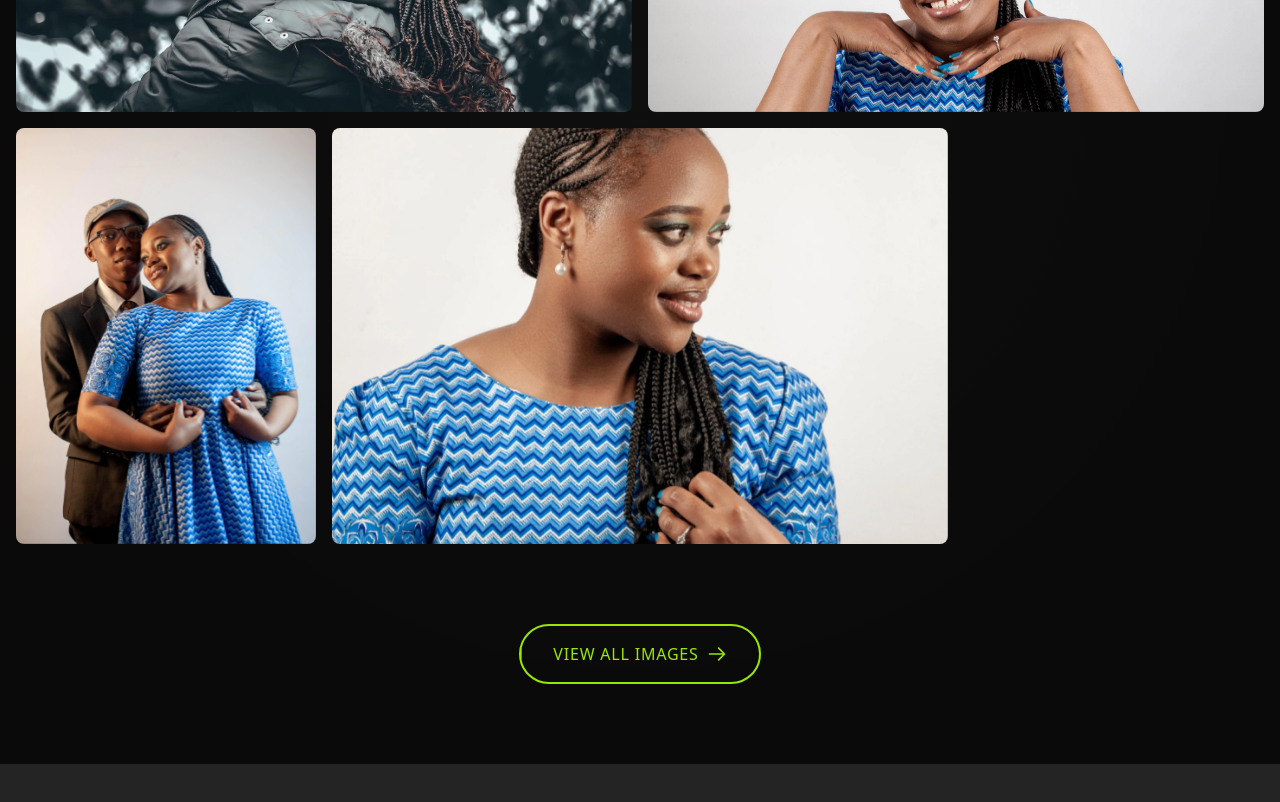
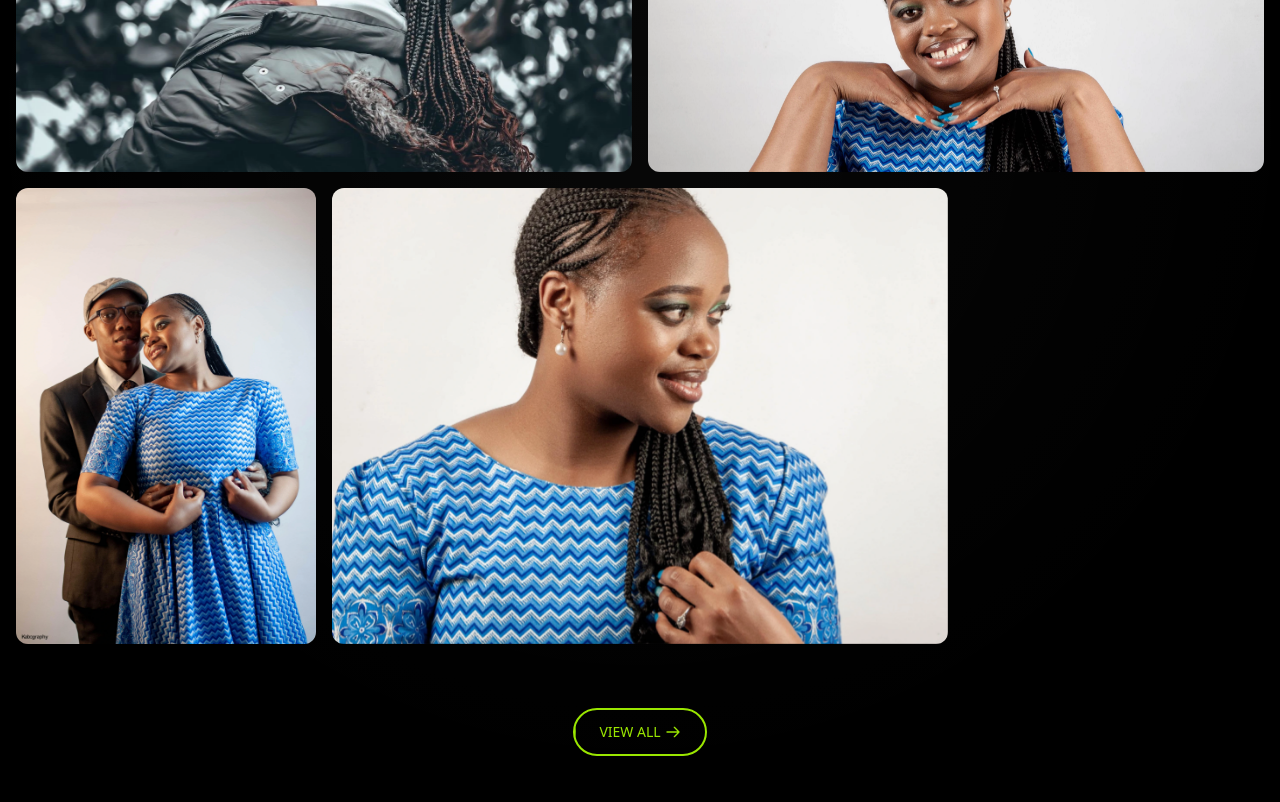
Before and after one commit to kamohelomokhethi137/kabography, a React (Vite) app: page /gallery in a window 1280 px wide. Shown: the part 600-1402 px from the top of the page. Before the commit the page ends 1364 px from the top, so only its background shows below. Built offline with nearby package versions, Linux system fonts and the light colour scheme; a web font is replaced by a local one.

Commit message:
performance issues

```diff
--- /dev/null
+++ b/src/data/galleryData.jsx
@@ -0,0 +1,53 @@
+import Image1 from '../assets/gallery/1.webp';
+import Image2 from '../assets/gallery/2.webp';
+import Image3 from '../assets/gallery/3.webp';
+import Image4 from '../assets/gallery/4.webp';
+import Image5 from '../assets/gallery/5.webp';
+import Image6 from '../assets/gallery/6.webp';
+import Image7 from '../assets/gallery/7.webp';
+import Image8 from '../assets/gallery/8.webp';
+import Image9 from '../assets/gallery/9.webp';
+import Image10 from '../assets/gallery/10.webp';
+import Image11 from '../assets/gallery/11.webp';
+import Image12 from '../assets/gallery/12.webp';
+import Image13 from '../assets/gallery/13.webp';
+import Image14 from '../assets/gallery/14.webp';
+import Image15 from '../assets/gallery/15.webp';
+import Image16 from '../assets/gallery/16.webp';
+import Image17 from '../assets/gallery/17.webp';
+import Image18 from '../assets/gallery/18.webp';
+import Image19 from '../assets/gallery/19.webp';
+import Image20 from '../assets/gallery/20.webp';
+import Image21 from '../assets/gallery/21.webp';
+import Image23 from '../assets/gallery/23.webp';
+import Image24 from '../assets/gallery/24.webp';
+import Image25 from '../assets/gallery/25.webp';
+
+const images = [
+  { src: Image1, width: 800, height: 1200 },
+  { src: Image2, width: 1200, height: 800 },
+  { src: Image3, width: 800, height: 1200 },
+  { src: Image4, width: 1200, height: 800 },
+  { src: Image5, width: 800, height: 1200 },
+  { src: Image6, width: 1200, height: 800 },
+  { src: Image7, width: 800, height: 1200 },
+  { src: Image8, width: 1200, height: 800 },
+  { src: Image9, width: 800, height: 1200 },
+  { src: Image10, width: 1200, height: 800 },
+  { src: Image11, width: 800, height: 1200 },
+  { src: Image12, width: 1200, height: 800 },
+  { src: Image13, width: 800, height: 1200 },
+  { src: Image14, width: 1200, height: 800 },
+  { src: Image15, width: 800, height: 1200 },
+  { src: Image16, width: 1200, height: 800 },
+  { src: Image17, width: 800, height: 1200 },
+  { src: Image18, width: 1200, height: 800 },
+  { src: Image19, width: 800, height: 1200 },
+  { src: Image20, width: 1200, height: 1200 },
+  { src: Image21, width: 800, height: 1200 },
+  { src: Image23, width: 1200, height: 800 },
+  { src: Image24, width: 800, height: 1200 },
+  { src: Image25, width: 1200, height: 800 },
+];
+
+export default images;
--- a/src/pages/Gallery.jsx
+++ b/src/pages/Gallery.jsx
@@ -1,186 +1,105 @@
 import { useRef, useEffect, useState } from 'react';
-import { motion, AnimatePresence } from 'framer-motion';
+import { motion } from 'framer-motion';
 import { gsap } from 'gsap';
 import { ScrollTrigger } from 'gsap/ScrollTrigger';
 
-import Image1 from '../assets/gallery/1.webp';
-import Image2 from '../assets/gallery/2.webp';
-import Image3 from '../assets/gallery/3.webp';
-import Image4 from '../assets/gallery/4.webp';
-import Image5 from '../assets/gallery/5.webp';
-import Image6 from '../assets/gallery/6.webp';
-import Image7 from '../assets/gallery/7.webp';
-import Image8 from '../assets/gallery/8.webp';
-import Image9 from '../assets/gallery/9.webp';
-import Image10 from '../assets/gallery/10.webp';
-import Image11 from '../assets/gallery/11.webp';
-import Image12 from '../assets/gallery/12.webp';
-import Image13 from '../assets/gallery/13.webp';
-import Image14 from '../assets/gallery/14.webp';
-import Image15 from '../assets/gallery/15.webp';
-import Image16 from '../assets/gallery/16.webp';
-import Image17 from '../assets/gallery/17.webp';
-import Image18 from '../assets/gallery/18.webp';
-import Image19 from '../assets/gallery/19.webp';
-import Image20 from '../assets/gallery/20.webp';
-import Image21 from '../assets/gallery/21.webp';
-import Image23 from '../assets/gallery/23.webp';
-import Image24 from '../assets/gallery/24.webp';
-import Image25 from '../assets/gallery/25.webp';
+import images from '../data/galleryData';
 
-if (typeof window !== 'undefined') {
-  gsap.registerPlugin(ScrollTrigger);
-}
-
-const images = [
-  { src: Image1, width: 800, height: 1200 },
-  { src: Image2, width: 1200, height: 800 },
-  { src: Image3, width: 800, height: 1200 },
-  { src: Image4, width: 1200, height: 800 },
-  { src: Image5, width: 800, height: 1200 },
-  { src: Image6, width: 1200, height: 800 },
-  { src: Image7, width: 800, height: 1200 },
-  { src: Image8, width: 1200, height: 800 },
-  { src: Image9, width: 800, height: 1200 },
-  { src: Image10, width: 1200, height: 800 },
-  { src: Image11, width: 800, height: 1200 },
-  { src: Image12, width: 1200, height: 800 },
-  { src: Image13, width: 800, height: 1200 },
-  { src: Image14, width: 1200, height: 800 },
-  { src: Image15, width: 800, height: 1200 },
-  { src: Image16, width: 1200, height: 800 },
-  { src: Image17, width: 800, height: 1200 },
-  { src: Image18, width: 1200, height: 800 },
-  { src: Image19, width: 800, height: 1200 },
-  { src: Image20, width: 1200, height: 1200 },
-  { src: Image21, width: 800, height: 1200 },
-  { src: Image23, width: 1200, height: 800 },
-  { src: Image24, width: 800, height: 1200 },
-  { src: Image25, width: 1200, height: 800 },
-];
+gsap.registerPlugin(ScrollTrigger);
 
 const ArtisticGallery = () => {
   const galleryRef = useRef(null);
-  const [loadedCount, setLoadedCount] = useState(0);
-  const [activeIndex, setActiveIndex] = useState(null);
+  const [loaded, setLoaded] = useState(Array(images.length).fill(false));
   const [showAllImages, setShowAllImages] = useState(false);
 
-  // Initialize animations when all images load
   useEffect(() => {
-    if (loadedCount === images.length) {
+    if (loaded.every(Boolean)) {
       initAnimations();
     }
-  }, [loadedCount]);
+  }, [loaded]);
 
   const initAnimations = () => {
     const items = gsap.utils.toArray('.gallery-item');
 
-    // Staggered entrance animation
     gsap.from(items, {
       y: 80,
       opacity: 0,
-      duration: 1.2,
-      ease: "power3.out",
-      stagger: 0.08,
+      duration: 1,
+      ease: 'power3.out',
+      stagger: 0.05,
       scrollTrigger: {
         trigger: galleryRef.current,
-        start: "top 70%",
-        toggleActions: "play none none none"
-      }
+        start: 'top 80%'
+      },
     });
 
-    // Parallax and zoom effects
-    items.forEach(item => {
+    items.forEach((item) => {
       const img = item.querySelector('img');
-
-      // Depth effect on scroll
       gsap.to(img, {
-        yPercent: -15,
-        ease: "none",
+        yPercent: -10,
+        ease: 'none',
         scrollTrigger: {
           trigger: item,
-          start: "top bottom",
-          end: "bottom top",
+          start: 'top bottom',
+          end: 'bottom top',
           scrub: true
-        }
-      });
-
-      // Hover zoom
-      gsap.to(img, {
-        scale: 1.05,
-        duration: 0.4,
-        paused: true,
-        ease: "power2.out"
-      });
-
-      item.addEventListener('mouseenter', () => {
-        gsap.to(img, { scale: 1.05 }).play();
-        setActiveIndex(Number(item.dataset.index));
-      });
-
-      item.addEventListener('mouseleave', () => {
-        gsap.to(img, { scale: 1 }).play();
-        setActiveIndex(null);
+        },
       });
     });
-
-    return () => ScrollTrigger.getAll().forEach(t => t.kill());
   };
 
-  const handleImageLoad = () => {
-    setLoadedCount(prev => prev + 1);
+  const handleImageLoad = (index) => {
+    setLoaded((prev) => {
+      const next = [...prev];
+      next[index] = true;
+      return next;
+    });
   };
 
-  // Dynamic grid layout classes
   const getGridClass = (index) => {
-    const patterns = [
-      '',
-      'md:col-span-2',
-      'md:row-span-2',
-      'md:col-span-2 md:row-span-2'
-    ];
+    const patterns = ['', 'md:col-span-2', 'md:row-span-2', 'md:col-span-2 md:row-span-2'];
     return patterns[index % patterns.length];
   };
 
-  const handleViewAllClick = () => {
-    setShowAllImages(true);
-  };
-
   return (
-    <section className="relative py-20 px-4 bg-neutral-950 overflow-hidden">
-      {/* Decorative elements */}
+    <section className="relative py-20 px-4 bg-black text-white">
       <div className="absolute inset-0 pointer-events-none">
-        <div className="absolute inset-0 bg-[radial-gradient(circle_at_center,rgba(255,255,255,0.02)_0%,transparent_70%)]" />
+        <div className="absolute inset-0 bg-[radial-gradient(circle_at_center,rgba(255,255,255,0.03)_0%,transparent_70%)]" />
       </div>
 
-      {/* Gallery Grid */}
       <div
         ref={galleryRef}
-        className="mx-auto max-w-7xl grid grid-cols-1 sm:grid-cols-2 lg:grid-cols-3 xl:grid-cols-4 gap-4 auto-rows-[minmax(200px,auto)]"
+        className="mx-auto max-w-7xl grid grid-cols-1 sm:grid-cols-2 lg:grid-cols-3 xl:grid-cols-4 gap-4 auto-rows-[minmax(220px,auto)]"
       >
         {images.slice(0, showAllImages ? images.length : 8).map((img, index) => (
           <motion.div
             key={index}
-            data-index={index}
-            className={`gallery-item relative overflow-hidden rounded-lg ${getGridClass(index)} ${activeIndex === index ? 'z-10' : 'z-0'}`}
+            className={`gallery-item relative overflow-hidden rounded-xl ${getGridClass(index)} bg-neutral-900`}
             initial={{ opacity: 0 }}
             whileInView={{ opacity: 1 }}
-            viewport={{ once: true, margin: "0px 0px -100px 0px" }}
-            transition={{ duration: 0.6 }}
+            viewport={{ once: true }}
+            transition={{ duration: 0.5 }}
           >
+            <div className={`absolute inset-0 flex items-center justify-center transition-opacity duration-700 ${loaded[index] ? 'opacity-0 pointer-events-none' : 'opacity-100'}`}>
+              <div className="relative w-14 h-14">
+                <div className="absolute inset-0 border-4 border-lime-400 border-t-transparent rounded-full animate-spin"></div>
+                <div className="absolute inset-0 rounded-full bg-lime-400 opacity-10 blur-xl"></div>
+              </div>
+            </div>
+
             <img
               src={img.src}
-              alt={`Gallery image ${index + 1}`}
-              className="absolute inset-0 w-full h-full object-cover transition-all duration-700 will-change-transform"
+              alt={`Gallery ${index + 1}`}
               loading="lazy"
               decoding="async"
-              onLoad={handleImageLoad}
+              fetchpriority={index < 8 ? "high" : "low"}
+              className={`absolute inset-0 w-full h-full object-cover transition-opacity duration-700 ease-in ${loaded[index] ? 'opacity-100' : 'opacity-0'}`}
+              onLoad={() => handleImageLoad(index)}
             />
 
-            {/* Artistic overlay */}
-            <div className="absolute inset-0 bg-gradient-to-b from-transparent via-black/30 to-black/70 opacity-0 hover:opacity-100 transition-opacity duration-500 flex items-end p-6">
+            <div className="absolute inset-0 bg-gradient-to-b from-transparent via-black/30 to-black/70 opacity-0 hover:opacity-100 transition-opacity duration-500 flex items-end p-4">
               <motion.h3
-                className="text-white text-xl font-medium"
+                className="text-white text-sm font-semibold"
                 initial={{ y: 20, opacity: 0 }}
                 whileHover={{ y: 0, opacity: 1 }}
                 transition={{ duration: 0.3 }}
@@ -188,36 +107,24 @@ const ArtisticGallery = () => {
                 PHOTO {index + 1}
               </motion.h3>
             </div>
-
-            {/* Glow effect */}
-            <div className="absolute inset-0 rounded-lg overflow-hidden pointer-events-none">
-              <div className={`absolute inset-0 bg-current opacity-0 transition-opacity duration-500 ${activeIndex === index ? 'opacity-10' : ''}`} />
-            </div>
           </motion.div>
         ))}
       </div>
 
-      {/* View More Button */}
       {!showAllImages && (
         <motion.div
-          className="text-center mt-20"
+          className="text-center mt-16"
           initial={{ opacity: 0, y: 20 }}
           whileInView={{ opacity: 1, y: 0 }}
-          transition={{ delay: 0.4 }}
           viewport={{ once: true }}
         >
           <button
-            onClick={handleViewAllClick}
-            className="group relative px-8 py-4 bg-transparent border-2 border-lime-400 text-lime-400 rounded-full overflow-hidden"
+            onClick={() => setShowAllImages(true)}
+            className="group relative px-6 py-3 text-lime-400 border-2 border-lime-400 rounded-full overflow-hidden"
           >
-            <span className="relative z-10 flex items-center gap-2 font-medium tracking-wider">
-              VIEW ALL IMAGES
-              <svg
-                viewBox="0 0 24 24"
-                className="w-5 h-5 group-hover:translate-x-1 transition-transform"
-                fill="none"
-                stroke="currentColor"
-              >
+            <span className="relative z-10 flex items-center gap-1 text-sm font-medium">
+              VIEW ALL
+              <svg viewBox="0 0 24 24" fill="none" stroke="currentColor" className="w-4 h-4 group-hover:translate-x-1 transition-transform">
                 <path strokeLinecap="round" strokeLinejoin="round" strokeWidth={2} d="M14 5l7 7m0 0l-7 7m7-7H3" />
               </svg>
             </span>
@@ -225,7 +132,7 @@ const ArtisticGallery = () => {
               className="absolute inset-0 bg-lime-400 z-0"
               initial={{ x: '-100%' }}
               whileHover={{ x: '0%' }}
-              transition={{ duration: 0.6 }}
+              transition={{ duration: 0.5 }}
             />
           </button>
         </motion.div>
```
